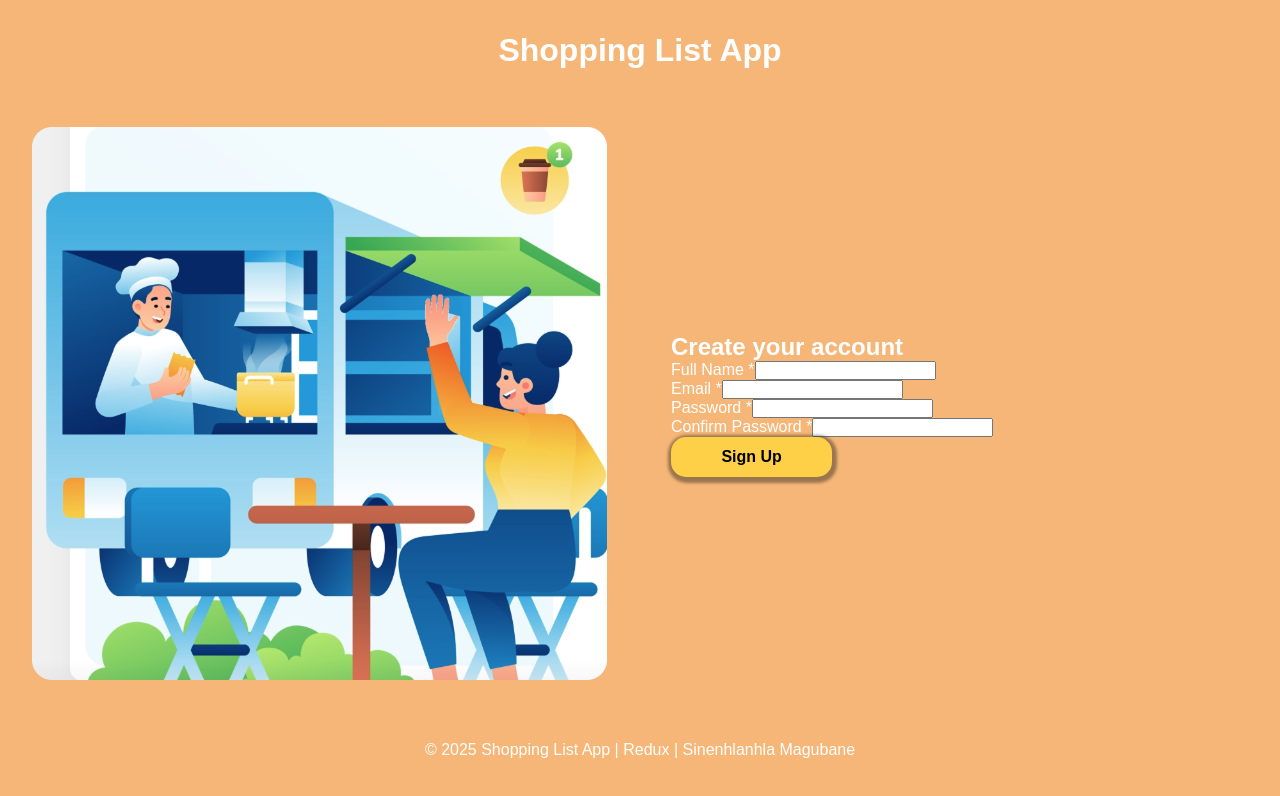
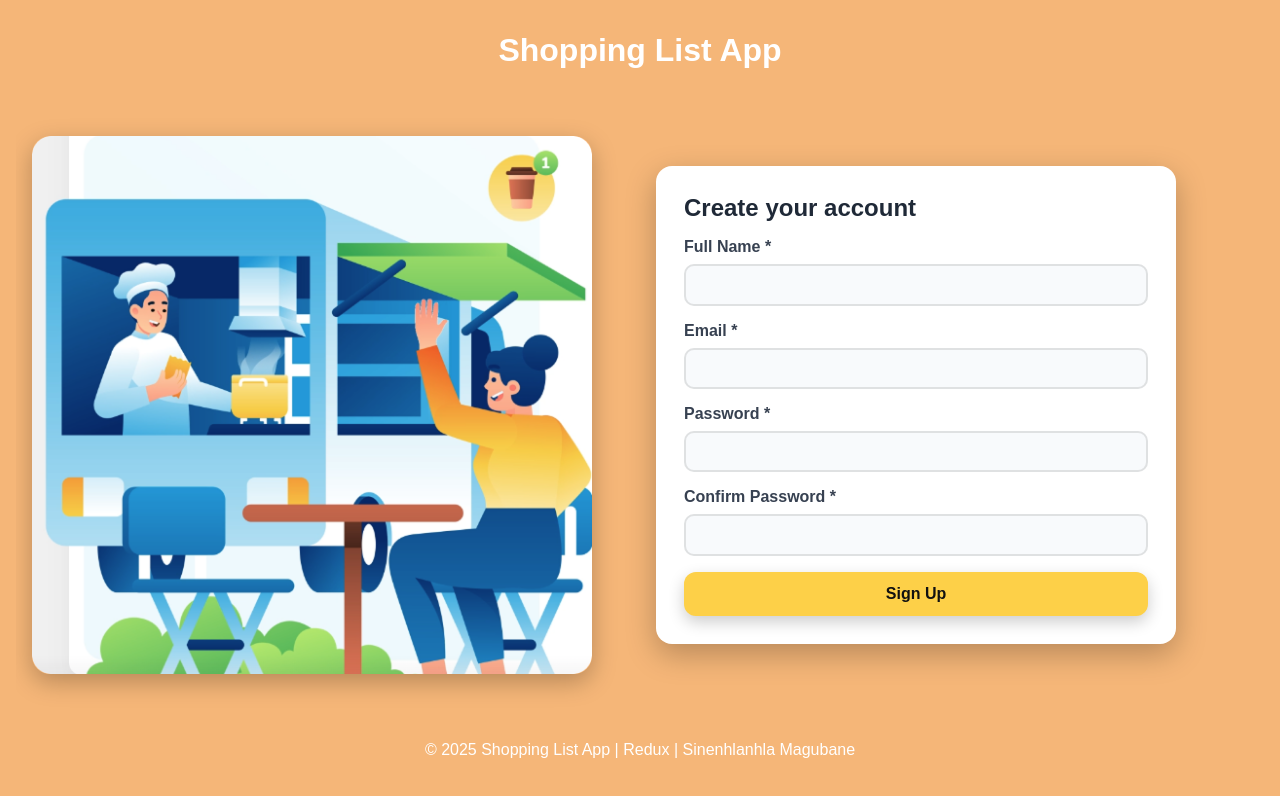
Before and after one commit to SineMag/Shopping-List-App, a React (Vite) app: page / in a window 1280 px wide. Shown: the top 796 px of the page. Built offline with nearby package versions, Linux system fonts and the light colour scheme.

Commit message:
Styled the form and submit button

```diff
--- a/src/App.css
+++ b/src/App.css
@@ -47,6 +47,19 @@ main {
   width: 100%;
 }
 
+.registrationImage img {
+  width: 100%;
+  max-width: 750px;
+  height: auto;
+  display: flex;
+  flex-direction: row;
+  justify-content: end;
+  align-content: end;
+  display: block;
+  border-radius: 18px;
+  box-shadow: 0 8px 24px rgba(0, 0, 0, 0.25);
+}
+
 .registrationForm {
   flex: 1;
   display: flex;
@@ -54,10 +67,119 @@ main {
   justify-content: start;
   align-items: start;
   padding: 2rem;
+  gap: 1rem;
 }
 
 .registerButton:hover {
   background-color: #7EA974;
+}
+
+/* Registration Card */
+.registerCard {
+  width: 100%;
+  max-width: 520px;
+  background: #ffffff;
+  color: #222;
+  border-radius: 16px;
+  padding: 1.75rem;
+  box-shadow: 0 10px 30px rgba(0, 0, 0, 0.25);
+}
+
+.registerCard h2 {
+  margin-bottom: 1rem;
+  color: #1f2937; /* slate-800 */
+}
+
+/* Form groups */
+.formGroup {
+  display: flex;
+  flex-direction: column;
+  gap: 0.5rem;
+  margin-bottom: 1rem;
+}
+
+.formGroup label {
+  font-weight: 600;
+  color: #374151; /* slate-700 */
+}
+
+.formGroup input {
+  padding: 0.7rem 0.9rem;
+  border-radius: 10px;
+  border: 2px solid rgba(0,0,0,0.1);
+  outline: none;
+  background: #f8fafc; /* slate-50 */
+  color: #111827; /* slate-900 */
+  transition: border-color 0.15s ease, box-shadow 0.15s ease;
+}
+
+.formGroup input:focus {
+  border-color: #7ea974;
+  box-shadow: 0 0 0 3px rgba(126, 169, 116, 0.25);
+}
+
+.formGroup input[aria-invalid="true"] {
+  border-color: #d32f2f;
+  box-shadow: 0 0 0 3px rgba(211, 47, 47, 0.15);
+}
+
+.error {
+  color: #d32f2f;
+  font-size: 0.85rem;
+}
+
+.successMsg {
+  background: #e8f5e9;
+  color: #2e7d32;
+  border: 1px solid #81c784;
+  padding: 0.6rem 0.8rem;
+  border-radius: 10px;
+  margin-bottom: 0.75rem;
+  opacity: 1;
+  transition: opacity 0.4s ease;
+}
+
+.successMsg.fadeOut {
+  opacity: 0;
+}
+
+/* Button */
+.registerButton {
+  background-color: #FDD048;
+  color: #111;
+  width: 100%;
+  height: 44px;
+  border-radius: 12px;
+  border: none;
+  font-weight: 700;
+  font-size: 1rem;
+  cursor: pointer;
+  box-shadow: 0 6px 16px rgba(0,0,0,0.2);
+  transition: background-color 0.2s ease, transform 0.1s ease, box-shadow 0.2s ease;
+}
+
+.registerButton:hover {
+  transform: translateY(-1px);
+  box-shadow: 0 10px 22px rgba(0,0,0,0.22);
+}
+
+.registerButton:disabled {
+  opacity: 0.7;
+  cursor: not-allowed;
+}
+
+/* Responsive */
+@media (max-width: 900px) {
+  .registerPage {
+    flex-direction: column;
+    padding-bottom: 1rem;
+  }
+
+  .registrationImage {
+    order: -1;
+    display: flex;
+    justify-content: center;
+  }
 }
 
 
--- a/src/pages/RegisterPage.tsx
+++ b/src/pages/RegisterPage.tsx
@@ -1,7 +1,68 @@
-import React from "react";
+import React, { useEffect, useState } from "react";
 import RegistrationImage from "../assets/image 17.png";
 
 export default function RegisterPage() {
+  const [form, setForm] = useState({
+    fullName: "",
+    email: "",
+    password: "",
+    confirmPassword: "",
+  });
+  const [errors, setErrors] = useState<{ [k: string]: string }>({});
+  const [submitting, setSubmitting] = useState(false);
+  const [successMsg, setSuccessMsg] = useState("");
+  const [isFading, setIsFading] = useState(false);
+
+  // Auto-hide success message after 2 seconds with fade-out
+  useEffect(() => {
+    if (!successMsg) return;
+    setIsFading(false);
+    const fadeTimer = setTimeout(() => setIsFading(true), 1600); // start fade ~0.4s before hide
+    const clearTimer = setTimeout(() => {
+      setSuccessMsg("");
+      setIsFading(false);
+    }, 2000);
+    return () => {
+      clearTimeout(fadeTimer);
+      clearTimeout(clearTimer);
+    };
+  }, [successMsg]);
+
+  const handleChange = (e: React.ChangeEvent<HTMLInputElement>) => {
+    const { name, value } = e.target;
+    setForm((prev) => ({ ...prev, [name]: value }));
+    // Clear field error on change
+    setErrors((prev) => ({ ...prev, [name]: "" }));
+    setSuccessMsg("");
+  };
+
+  const validate = () => {
+    const newErrors: { [k: string]: string } = {};
+    if (!form.fullName.trim()) newErrors.fullName = "Full name is required";
+    if (!form.email.trim()) newErrors.email = "Email is required";
+    else if (!/^[^\s@]+@[^\s@]+\.[^\s@]+$/.test(form.email)) newErrors.email = "Enter a valid email";
+    if (!form.password) newErrors.password = "Password is required";
+    else if (form.password.length < 6) newErrors.password = "Minimum 6 characters";
+    if (!form.confirmPassword) newErrors.confirmPassword = "Confirm your password";
+    else if (form.confirmPassword !== form.password) newErrors.confirmPassword = "Passwords do not match";
+    setErrors(newErrors);
+    return Object.keys(newErrors).length === 0;
+  };
+
+  const handleSubmit = (e: React.FormEvent<HTMLFormElement>) => {
+    e.preventDefault();
+    if (!validate()) return;
+    setSubmitting(true);
+    // Simulate async registration
+    setTimeout(() => {
+      setSubmitting(false);
+      setSuccessMsg("Account created successfully!");
+      // Here you could dispatch a Redux action or call an API
+      // Reset form
+      setForm({ fullName: "", email: "", password: "", confirmPassword: "" });
+    }, 800);
+  };
+
   return (
     <div className="registerPage">
       <div className="registrationImage">
@@ -9,48 +70,92 @@ export default function RegisterPage() {
       </div>
 
       <div className="registrationForm">
+        <div className="registerCard">
           <h2>Create your account</h2>
-        <form>
-          <label>
-            Full Name *
-            <input type="text" name="fullName" required /> <br />
-          </label>
-          <label>
-            Email *
-            <input type="email" name="email" required /> <br />
-          </label>
-          <label>
-            Password *
-            <input type="password" name="password" required minLength={6} /> <br />
-          </label>
-          <label>
-            Confirm Password *
+          {successMsg && (
+            <p className={`successMsg ${isFading ? "fadeOut" : ""}`} role="status">{successMsg}</p>
+          )}
+          <form onSubmit={handleSubmit} noValidate>
+            <div className="formGroup">
+              <label htmlFor="fullName">Full Name *</label>
               <input
+                id="fullName"
+                name="fullName"
+                type="text"
+                value={form.fullName}
+                onChange={handleChange}
+                required
+                autoComplete="name"
+                aria-invalid={errors.fullName ? "true" : undefined}
+                aria-describedby={errors.fullName ? "fullName-error" : undefined}
+              />
+              {errors.fullName && (
+                <span id="fullName-error" className="error">{errors.fullName}</span>
+              )}
+            </div>
+
+            <div className="formGroup">
+              <label htmlFor="email">Email *</label>
+              <input
+                id="email"
+                name="email"
+                type="email"
+                value={form.email}
+                onChange={handleChange}
+                required
+                autoComplete="email"
+                aria-invalid={errors.email ? "true" : undefined}
+                aria-describedby={errors.email ? "email-error" : undefined}
+              />
+              {errors.email && (
+                <span id="email-error" className="error">{errors.email}</span>
+              )}
+            </div>
+
+            <div className="formGroup">
+              <label htmlFor="password">Password *</label>
+              <input
+                id="password"
+                name="password"
                 type="password"
+                value={form.password}
+                onChange={handleChange}
+                minLength={6}
+                required
+                autoComplete="new-password"
+                aria-invalid={errors.password ? "true" : undefined}
+                aria-describedby={errors.password ? "password-error" : undefined}
+              />
+              {errors.password && (
+                <span id="password-error" className="error">{errors.password}</span>
+              )}
+            </div>
+
+            <div className="formGroup">
+              <label htmlFor="confirmPassword">Confirm Password *</label>
+              <input
+                id="confirmPassword"
                 name="confirmPassword"
+                type="password"
+                value={form.confirmPassword}
+                onChange={handleChange}
+                minLength={6}
                 required
-              minLength={6}
+                autoComplete="new-password"
+                aria-invalid={errors.confirmPassword ? "true" : undefined}
+                aria-describedby={errors.confirmPassword ? "confirmPassword-error" : undefined}
               />
-          </label> <br />
-          <button className="registerButton"
-            style={{
-              backgroundColor: "#FDD048",
-              color: "black",
-              width: "50%",
-              height: "40px",
-              boxShadow:"1px 2px 3px 4px rgba(20,20,20,0.4)",
-              borderRadius: "15px",
-              border: "none",
-              fontWeight: "bold",
-              fontSize: "16px",
-              cursor: "pointer",
-            }}
-            type="submit"
-          >
-            Sign Up
+              {errors.confirmPassword && (
+                <span id="confirmPassword-error" className="error">{errors.confirmPassword}</span>
+              )}
+            </div>
+
+            <button className="registerButton" type="submit" disabled={submitting}>
+              {submitting ? "Signing Up..." : "Sign Up"}
             </button>
           </form>
         </div>
       </div>
+    </div>
   );
 }
```
Lines whose indentation alone changed are shown as unchanged.
